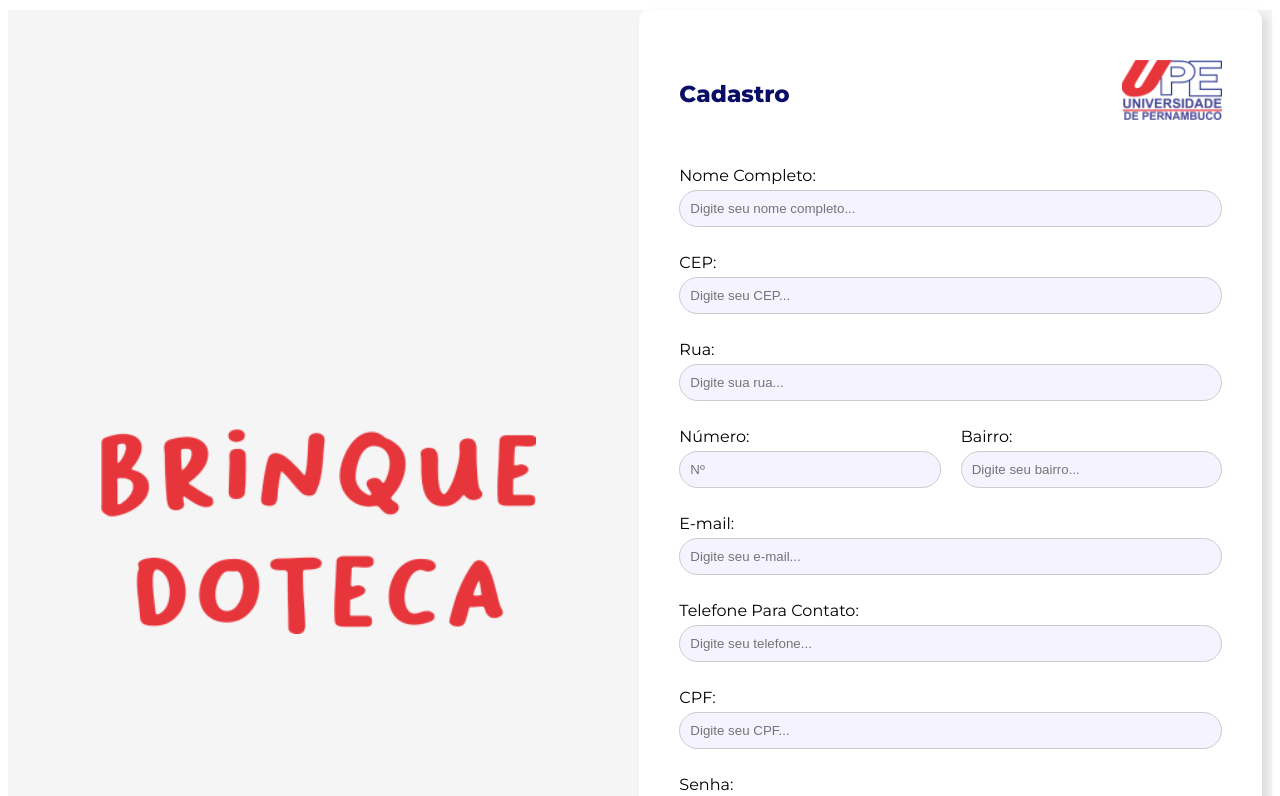
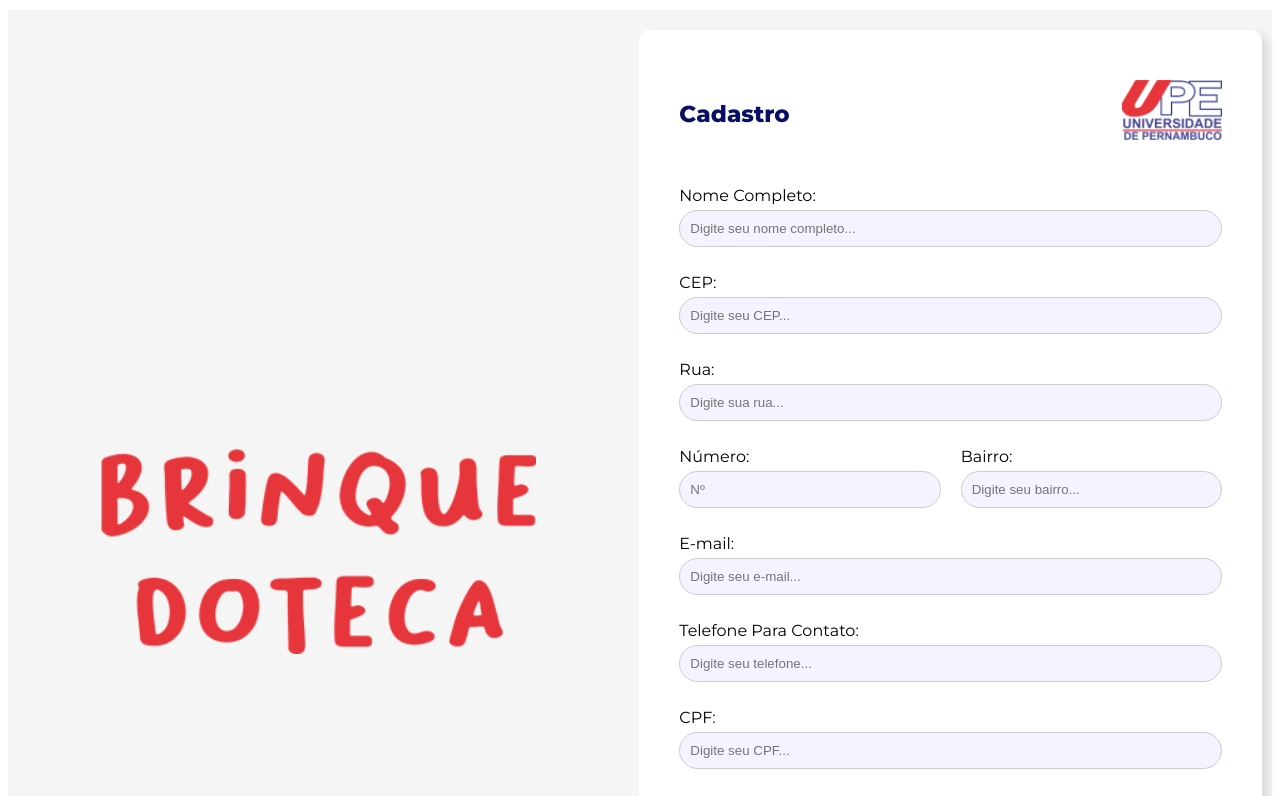
Before and after one commit to JPlyra24/Brinquedoteca-UPE, a React (Create React App) app in the folder brinquedoteca-upe/: page /register in a window 1280 px wide. Shown: the top 796 px of the page. Built offline with nearby package versions, Linux system fonts and the light colour scheme.

Commit message:
Update Register.css

```diff
--- a/brinquedoteca-upe/src/pages/Register.css
+++ b/brinquedoteca-upe/src/pages/Register.css
@@ -31,6 +31,8 @@
 
 .signup-form {
   background-color: white;
+  margin-top: 20px;
+  margin-bottom: 20px;
   padding: 20px;
   border-radius: 10px;
   box-shadow: 6px 4px 10px rgba(0, 0, 0, 0.1);
```
